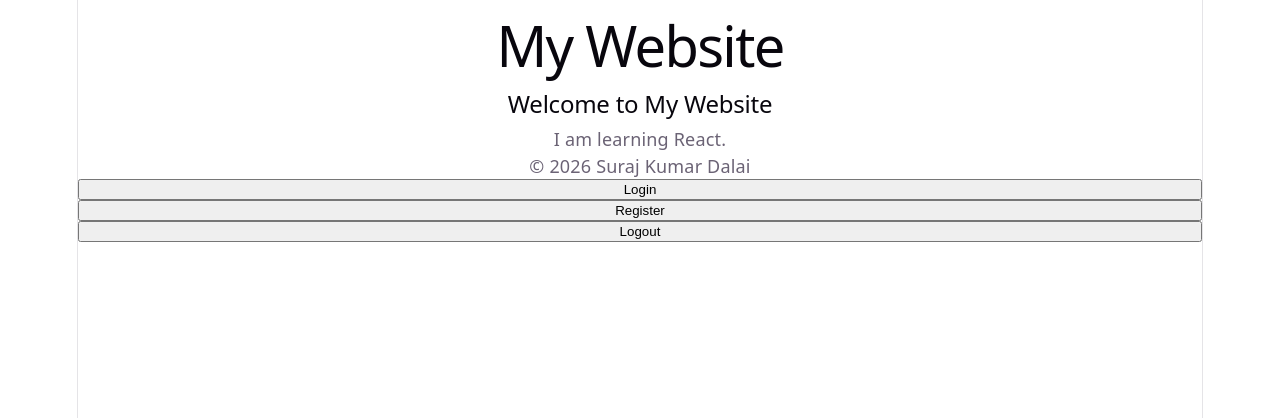
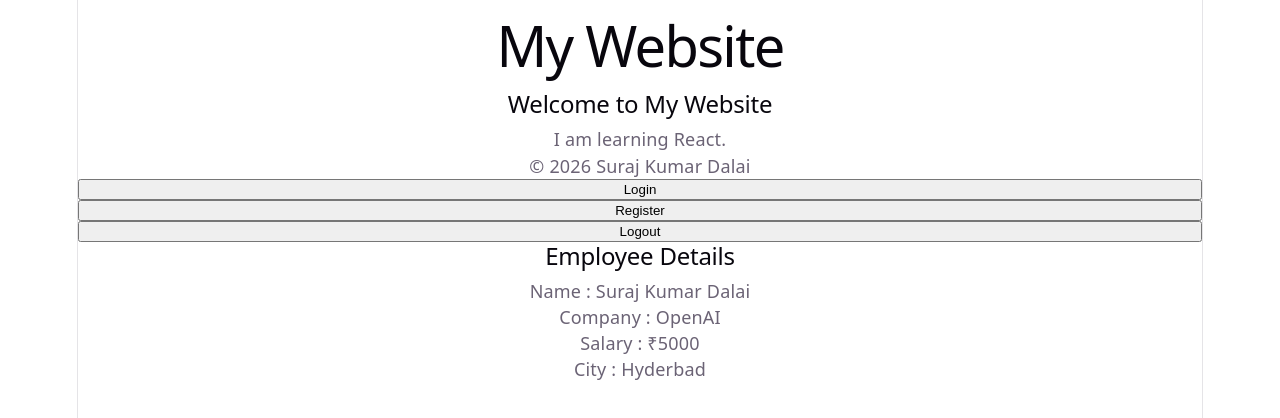
Before and after one commit to SurajKumarDalai/react-learning, a React (Vite) app: page / in a window 1280 px wide. Shown: the top 418 px of the page. Built offline with nearby package versions, Linux system fonts and the light colour scheme.

Commit message:
Implement multiple props in React components

```diff
--- a/src/App.jsx
+++ b/src/App.jsx
@@ -1,7 +1,8 @@
 import Navbar from "./components/Navbar";
 import Hero from "./components/Hero";
 import Footer from "./components/Footer";
-import Button from "./components/Button"
+import Button from "./components/Button";
+import Employee from "./components/Employee";
 
 function App(){
   return(
@@ -12,6 +13,12 @@ function App(){
     <Button text = "Login" />
     <Button text = "Register" />
     <Button text = "Logout" />
+    <Employee
+    name="Suraj Kumar Dalai"
+    company="OpenAI"
+    salary={5000}
+    city="Hyderbad"
+    />
     </>
   );
 }
--- /dev/null
+++ b/src/components/Employee.jsx
@@ -0,0 +1,12 @@
+function Employee ({name, company, salary, city}){
+    return(
+        <>
+        <h2>Employee Details</h2>
+        <p>Name : {name}</p>
+        <p>Company : {company}</p>
+        <p>Salary : ₹{salary}</p>
+        <p>City : {city}</p>
+        </>
+    );
+}
+export default Employee;
```
